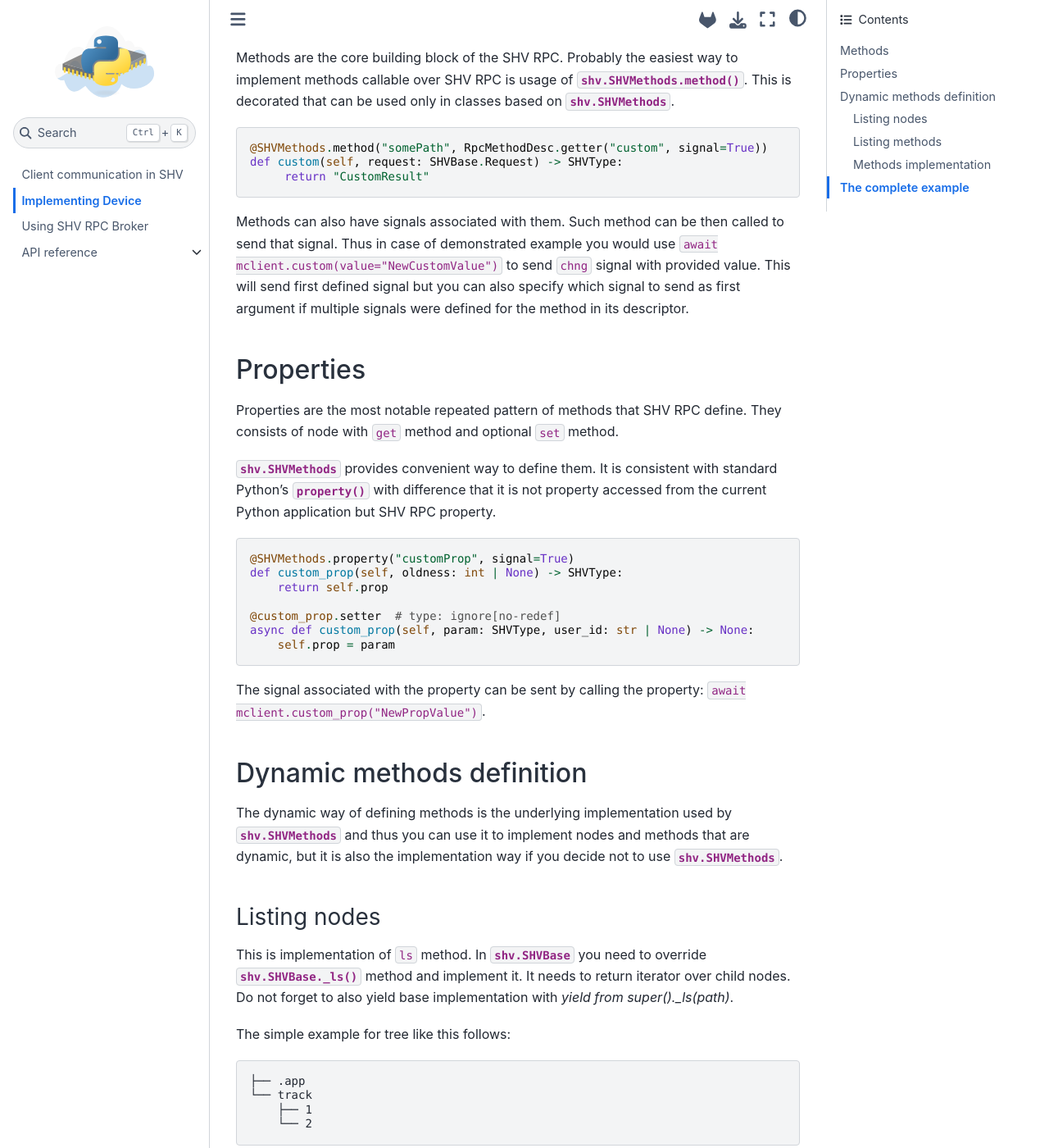
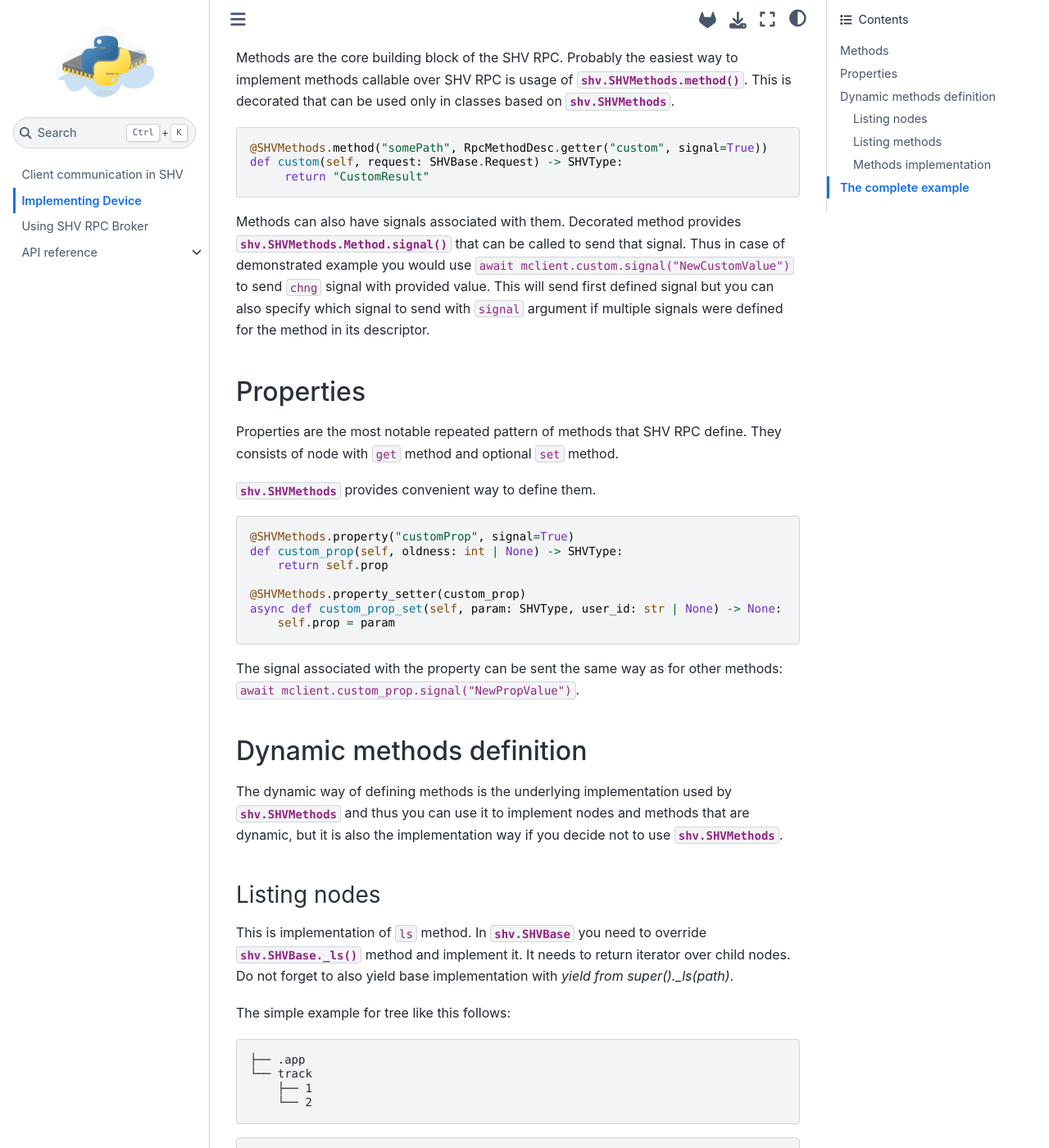
Before and after one commit to silicon-heaven/pyshv, a Sphinx documentation site: the page built from docs/device.rst, in a window 1280 px wide and 1400 px high, scrolled down 677 px. Shown: the whole window at 82% size. Built offline with Sphinx 7.4.7 and the Sphinx Book theme 1.1.4, drawn with Linux system fonts in a browser that asks for light colours; some of the changed text lies outside the part shown.

Commit message:
fixup! fixup! shvmethods: Added and integrated to the example and SHVBase

```diff
--- a/docs/device.rst
+++ b/docs/device.rst
@@ -38,12 +38,13 @@ classes based on :class:`shv.SHVMethods`.
    def custom(self, request: SHVBase.Request) -> SHVType:
         return "CustomResult"
 
-Methods can also have signals associated with them. Such method can be then
-called to send that signal. Thus in case of demonstrated example you would use
-``await mclient.custom(value="NewCustomValue")`` to send ``chng`` signal with
-provided value. This will send first defined signal but you can also specify
-which signal to send as first argument if multiple signals were defined for the
-method in its descriptor.
+Methods can also have signals associated with them. Decorated method provides
+:meth:`shv.SHVMethods.Method.signal` that can be called to send that signal.
+Thus in case of demonstrated example you would use ``await
+mclient.custom.signal("NewCustomValue")`` to send ``chng`` signal with provided
+value. This will send first defined signal but you can also specify which signal
+to send with ``signal`` argument if multiple signals were defined for the method
+in its descriptor.
 
 Properties
 ----------
@@ -51,9 +52,7 @@ Properties
 Properties are the most notable repeated pattern of methods that SHV RPC define.
 They consists of node with ``get`` method and optional ``set`` method.
 
-:class:`shv.SHVMethods` provides convenient way to define them. It is consistent
-with standard Python's :func:`property` with difference that it is not property
-accessed from the current Python application but SHV RPC property.
+:class:`shv.SHVMethods` provides convenient way to define them.
 
 .. sourcecode::
 
@@ -61,12 +60,12 @@ accessed from the current Python application but SHV RPC property.
    def custom_prop(self, oldness: int | None) -> SHVType:
        return self.prop
 
-   @custom_prop.setter  # type: ignore[no-redef]
-   async def custom_prop(self, param: SHVType, user_id: str | None) -> None:
+   @SHVMethods.property_setter(custom_prop)
+   async def custom_prop_set(self, param: SHVType, user_id: str | None) -> None:
        self.prop = param
 
-The signal associated with the property can be sent by calling the property:
-``await mclient.custom_prop("NewPropValue")``.
+The signal associated with the property can be sent the same way as for other
+methods: ``await mclient.custom_prop.signal("NewPropValue")``.
 
 Dynamic methods definition
 --------------------------
```
Also changed, not shown: other parts of docs/device.rst (+3 -3 lines).
